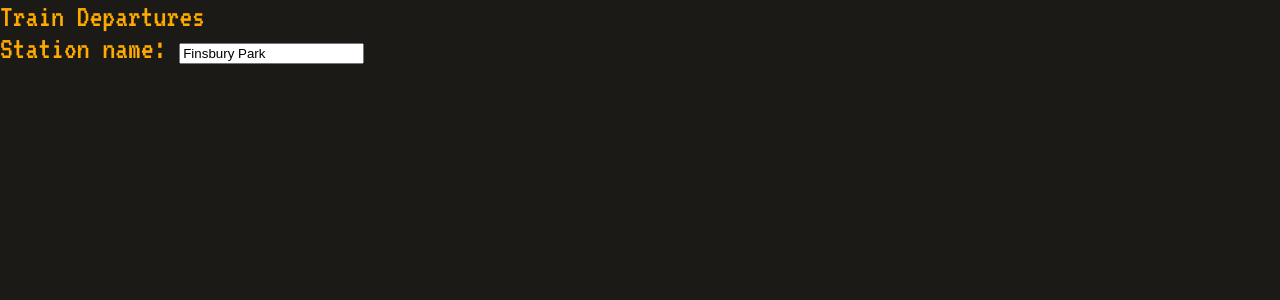
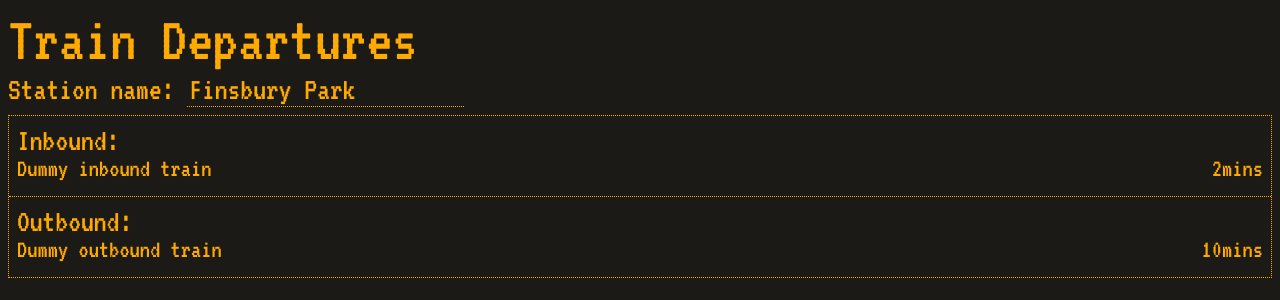
Before and after one commit to FAC-Sixteen/week5-trains, a website: page public/index.html in a window 1280 px wide. Drawn offline with Linux system fonts and the light colour scheme; files that its build step writes are made by us from their sources.

Commit message:
add inbound/outbound styling

```diff
--- a/public/index.html
+++ b/public/index.html
@@ -12,7 +12,10 @@
   </head>
 
   <body>
+    <header>
       <h1>Train Departures</h1>
+    </header>
+    <main>
       <form class="station-input">
         <label for="user-input">Station name:</label>
         <input
@@ -23,8 +26,21 @@
         />
       </form>
       <div class="departure-times-container">
-      <div class="inbound"></div>
-      <div class="outbound"></div>
+        <div class="inbound">
+          <h2>Inbound:</h2>
+          <div class="train-container">
+            <p>Dummy inbound train</p>
+            <p>2mins</p>
           </div>
+        </div>
+        <div class="outbound">
+          <h2>Outbound:</h2>
+          <div class="train-container">
+            <p>Dummy outbound train</p>
+            <p>10mins</p>
+          </div>
+        </div>
+      </div>
+    </main>
   </body>
 </html>
--- a/public/styles.css
+++ b/public/styles.css
@@ -3,4 +3,47 @@ body {
   color: hsl(40, 100%, 50%);
   font-family: "VT323", monospace;
   font-size: 2em;
+  padding: 0.25em;
 }
+
+h1 {
+  font-size: 2em;
+}
+
+.station-input__user-input {
+  background-color: inherit;
+  /* padding: 0.125em; */
+  border: none;
+  border-bottom: 1px dotted hsl(40, 100%, 50%);
+  color: inherit;
+  font-family: inherit;
+  font-size: inherit;
+}
+
+.departure-times-container {
+  margin-top: 0.25em;
+  border: 1px dotted hsl(40, 100%, 50%);
+  color: inherit;
+  font-family: inherit;
+  font-size: inherit;
+}
+
+.inbound,
+.outbound {
+  min-height: 2em;
+  background-color: inherit;
+  padding: 0.25em;
+  color: inherit;
+  font-family: inherit;
+  font-size: inherit;
+}
+
+.inbound {
+  border-bottom: 1px dotted hsl(40, 100%, 50%);
+}
+
+.train-container {
+  font-size: 0.8em;
+  display: flex;
+  justify-content: space-between;
+}
```
Lines whose indentation alone changed are shown as unchanged.
